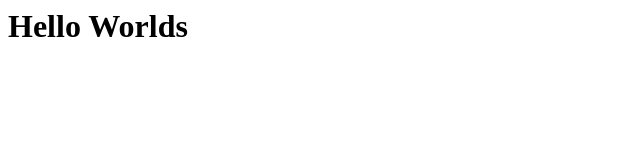
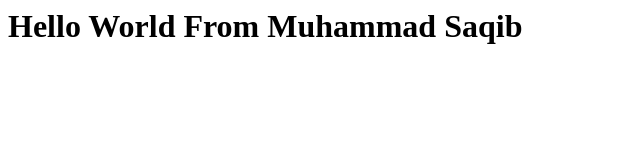
Before and after one commit to saqibsoit/ReactLearning, a plain HTML site: page index.html in a window 1280 px wide. Shown: the whole page, without its empty margins (0-640 px from the left). Drawn offline with Linux system fonts and the light colour scheme.

Commit message:
Update index.html

```diff
--- a/index.html
+++ b/index.html
@@ -5,6 +5,6 @@
 
     <body>
 
-        <h1>Hello Worlds</h1>
+        <h1>Hello World From Muhammad Saqib</h1>
     </body>
     </html>
```
